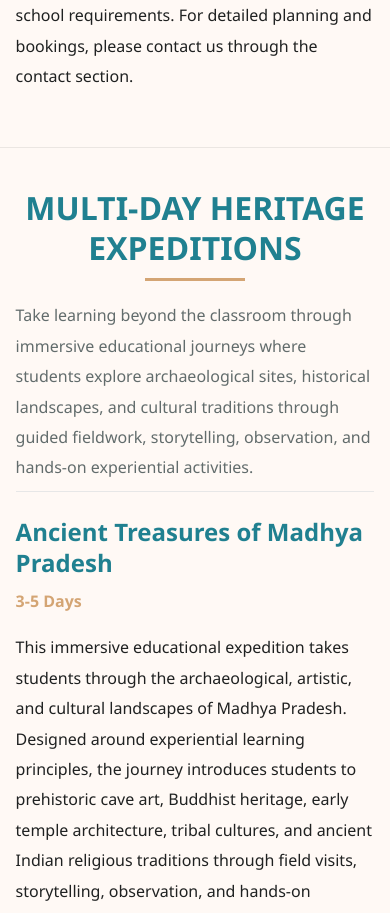
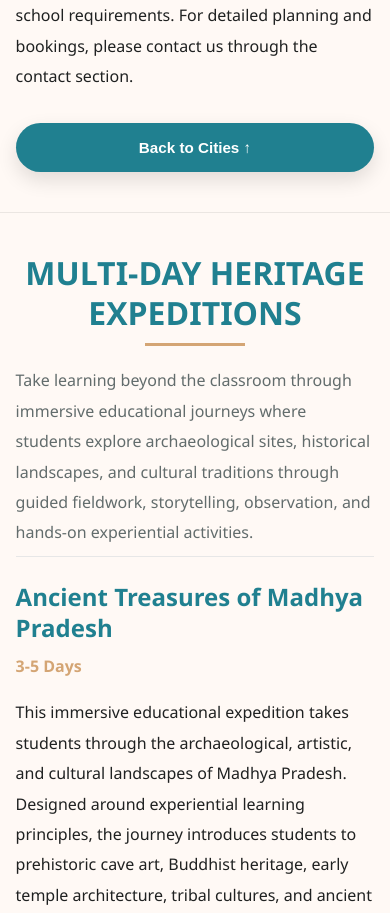
Before and after one commit to exploristoryeducations-alt/Exploristory, a React (Vite) app: page /services in a window 390 px wide. Shown: the part 2360-3273 px from the top of the page. Built offline with nearby package versions, Linux system fonts and the light colour scheme.

Commit message:
added back to cities button in one day trips

```diff
--- a/src/pages/OneDay.jsx
+++ b/src/pages/OneDay.jsx
@@ -1,16 +1,25 @@
-import { useEffect, useState } from "react";
+import { useEffect, useState, useRef } from "react";
 import { useParams } from "react-router-dom";
 
 function OneDay() {
   const { city } = useParams();
   const [activeCity, setActiveCity] = useState("chennai");
+
+  const citiesTopRef = useRef(null);
+
+  const scrollToCities = () => {
+    citiesTopRef.current?.scrollIntoView({
+      behavior: "smooth",
+      block: "start",
+    });
+  };
   useEffect(() => {
     if (city) {
       setActiveCity(city.toLowerCase());
     }
   }, [city]);
   return (
-    <section id="oneday" className="service-section">
+    <section id="oneday" className="service-section" ref={citiesTopRef}>
       <div className="container">
         <h1 className="section-title">ONE-DAY TRIPS</h1>
 
@@ -1145,6 +1154,12 @@ function OneDay() {
               </p>
             </>
           )}
+
+          <div className="back-to-cities-wrapper">
+            <button className="back-to-cities-btn" onClick={scrollToCities}>
+              Back to Cities ↑
+            </button>
+          </div>
         </div>
       </div>
     </section>
--- a/src/styles/style.css
+++ b/src/styles/style.css
@@ -539,6 +539,35 @@ nav a:hover {
 .service-panel::-webkit-scrollbar-thumb {
   background: var(--primary-teal);
   border-radius: 10px;
+}
+
+/* ===== Back To Cities ===== */
+.back-to-cities-wrapper {
+  display: flex;
+  justify-content: center;
+  margin-top: 3rem;
+}
+
+.back-to-cities-btn {
+  padding: 0.95rem 1.8rem;
+  border: none;
+  border-radius: 999px;
+  background: var(--primary-teal);
+  color: var(--white);
+  font-size: 0.95rem;
+  font-weight: 700;
+  cursor: pointer;
+  transition:
+    transform 0.3s ease,
+    background 0.3s ease,
+    box-shadow 0.3s ease;
+  box-shadow: 0 8px 20px rgba(0, 0, 0, 0.12);
+}
+
+.back-to-cities-btn:hover {
+  background: var(--primary-teal);
+  transform: translateY(-3px);
+  box-shadow: 0 12px 24px rgba(0, 0, 0, 0.16);
 }
 
 /* ===== Expedition Blocks ===== */
@@ -1409,7 +1438,6 @@ body:has(footer:hover) .floating-contact-btn {
     flex-direction: column;
     justify-content: center;
     gap: 5px;
-
     cursor: pointer;
     z-index: 10002;
   }
@@ -1779,6 +1807,16 @@ body:has(footer:hover) .floating-contact-btn {
     border-radius: 16px;
   }
 
+  /* ===== Back To Cities ===== */
+  .back-to-cities-wrapper {
+    margin-top: 2rem;
+  }
+
+  .back-to-cities-btn {
+    width: 100%;
+    padding: 1rem;
+  }
+
   /* ===== Sticky Bottom Bar ===== */
   .services-sticky-bar {
     width: calc(100% - 20px);
```
